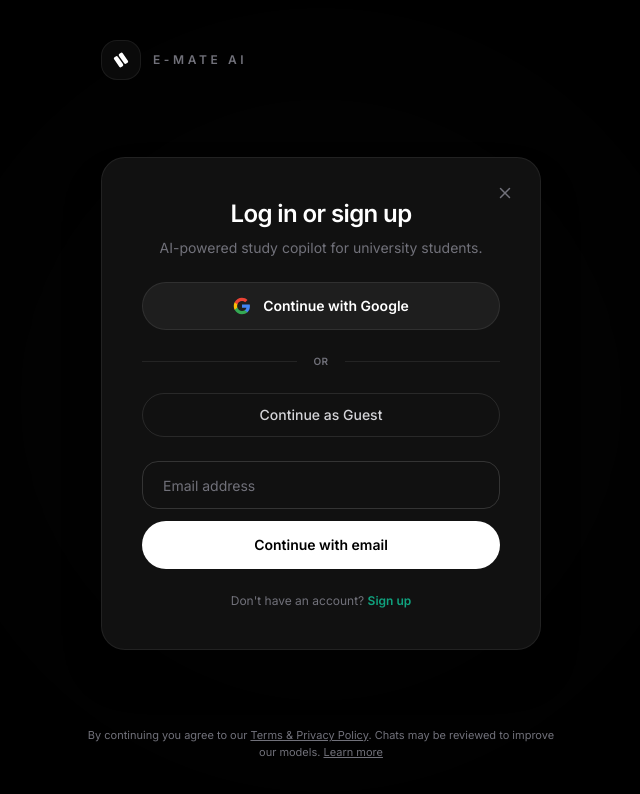
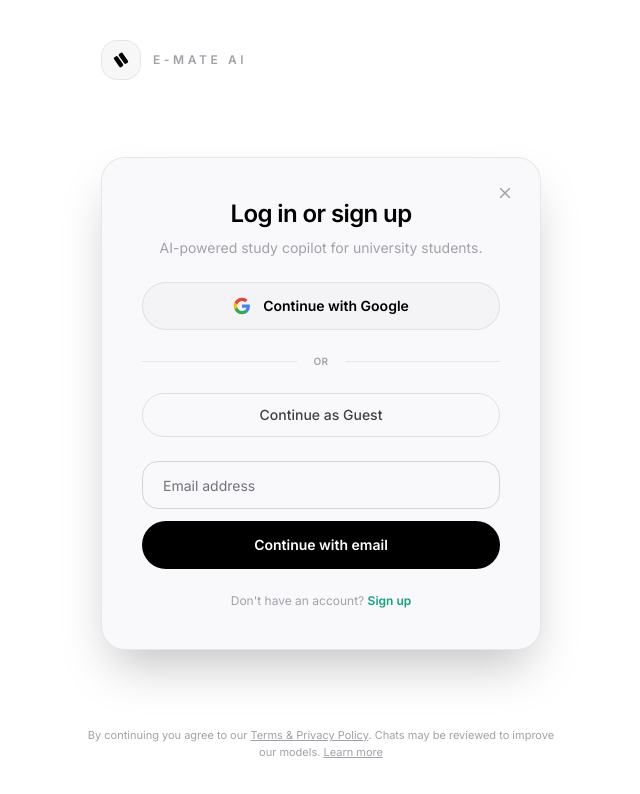
Before and after one commit to isachinbisht/emate-Ai, a Next.js app: page /sign-up-login-screen in a window 1280 px wide. Shown: the top 794 px of the page, without its empty margins (319-959 px from the left). Built offline with nearby package versions, Linux system fonts and the light colour scheme.

Commit message:
refactor: update default application theme from dark to light across all components

```diff
--- a/src/app/ai-topper-chat/components/ChatContextPanel.tsx
+++ b/src/app/ai-topper-chat/components/ChatContextPanel.tsx
@@ -73,12 +73,12 @@ export default function ChatContextPanel({
 }: ChatContextPanelProps) {
   const [subjectOpen, setSubjectOpen] = useState(false);
   const [unitOpen, setUnitOpen] = useState(false);
-  const [theme, setTheme] = useState<'light' | 'dark'>('dark');
+  const [theme, setTheme] = useState<'light' | 'dark'>('light');
 
   useEffect(() => {
     const updateTheme = () => {
       const savedTheme = localStorage.getItem('nk-theme') as 'light' | 'dark' | null;
-      setTheme(savedTheme || 'dark');
+      setTheme(savedTheme || 'light');
     };
     updateTheme();
     window.addEventListener('storage', updateTheme);
--- a/src/app/ai-topper-chat/components/ChatMainArea.tsx
+++ b/src/app/ai-topper-chat/components/ChatMainArea.tsx
@@ -86,11 +86,11 @@ export default function ChatMainArea({
     const inputRef = useRef<HTMLTextAreaElement>(null);
 
     // Sync theme state with localStorage
-    const [theme, setTheme] = useState<'light' | 'dark'>('dark');
+    const [theme, setTheme] = useState<'light' | 'dark'>('light');
     useEffect(() => {
         const updateTheme = () => {
             const savedTheme = localStorage.getItem('nk-theme') as 'light' | 'dark' | null;
-            const t = savedTheme || 'dark';
+            const t = savedTheme || 'light';
             setTheme(t);
             applyTheme(t);
         };
--- a/src/app/layout.tsx
+++ b/src/app/layout.tsx
@@ -40,7 +40,7 @@ export default function RootLayout({ children }: Readonly<{ children: React.Reac
           dangerouslySetInnerHTML={{
             __html: `
               try {
-                var savedTheme = localStorage.getItem('nk-theme') || 'dark';
+                var savedTheme = localStorage.getItem('nk-theme') || 'light';
                 document.documentElement.classList.add(savedTheme);
               } catch (_) {}
             `,
--- a/src/app/page.tsx
+++ b/src/app/page.tsx
@@ -12,12 +12,12 @@ import { isGuestModeEnabled } from '@/lib/guest-mode';
 
 export default function LandingPage() {
   const router = useRouter();
-  const [theme, setTheme] = useState<'light' | 'dark'>('dark');
+  const [theme, setTheme] = useState<'light' | 'dark'>('light');
 
   // Load theme from localStorage on initial render & sync with body/components
   useEffect(() => {
     const savedTheme = localStorage.getItem('nk-theme') as 'light' | 'dark' | null;
-    const t = savedTheme || 'dark';
+    const t = savedTheme || 'light';
     setTheme(t);
     applyTheme(t);
   }, []);
--- a/src/app/sign-up-login-screen/components/AuthScreen.tsx
+++ b/src/app/sign-up-login-screen/components/AuthScreen.tsx
@@ -28,10 +28,10 @@ export default function AuthScreen() {
   const [googleLoading, setGoogleLoading] = useState(false);
   const [error, setError] = useState<string | null>(null);
   const [isSignUp, setIsSignUp] = useState(false);
-  const [theme, setTheme] = useState<'light' | 'dark'>('dark');
+  const [theme, setTheme] = useState<'light' | 'dark'>('light');
   useEffect(() => {
     const savedTheme = localStorage.getItem('nk-theme') as 'light' | 'dark' | null;
-    const t = savedTheme || 'dark';
+    const t = savedTheme || 'light';
     setTheme(t);
     applyTheme(t);
   }, []);
--- a/src/components/AppLayout.tsx
+++ b/src/components/AppLayout.tsx
@@ -9,12 +9,12 @@ interface AppLayoutProps {
 
 export default function AppLayout({ children }: AppLayoutProps) {
   const [sidebarOpen, setSidebarOpen] = useState(true);
-  const [theme, setTheme] = useState<'light' | 'dark'>('dark');
+  const [theme, setTheme] = useState<'light' | 'dark'>('light');
 
   useEffect(() => {
     const updateTheme = () => {
       const savedTheme = localStorage.getItem('nk-theme') as 'light' | 'dark' | null;
-      setTheme(savedTheme || 'dark');
+      setTheme(savedTheme || 'light');
     };
     updateTheme();
     window.addEventListener('storage', updateTheme);
--- a/src/components/Sidebar.tsx
+++ b/src/components/Sidebar.tsx
@@ -119,7 +119,7 @@ export default function Sidebar({ onToggle }: SidebarProps) {
   useEffect(() => {
     const updateTheme = () => {
       const saved = localStorage.getItem('nk-theme') as 'light' | 'dark' | null;
-      const t = saved || 'dark';
+      const t = saved || 'light';
       setTheme(t);
       setAppearance(t === 'light' ? 'Light' : 'Dark');
       applyTheme(t);
```
